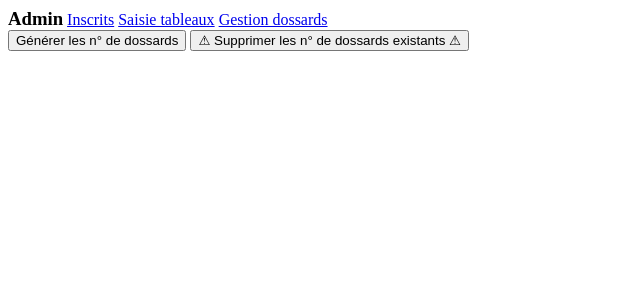
After one commit to canal-elite-one/tournament-registration, a Flask app: template flaskr/front/templates/admin_bib_management.html in a window 1280 px wide. The commit adds this page. Shown: the top 300 px of the page, without its empty margins (0-640 px from the left). Run offline with Flask 3, Linux system fonts and the light colour scheme; the template is opened without the code that fills it, so the values that code supplies are empty; parts of the project's set-up code (start-up, migrations or seed data) failed here and were passed over.

Commit message:
feat: Added admin page to set/reset bibs

```diff
--- a/flaskr/api.py
+++ b/flaskr/api.py
@@ -40,6 +40,7 @@ def api_admin_set_categories():
     try:
         session.execute(delete(Category))
     except DBAPIError:
+        session.rollback()
         return (
             jsonify(
                 error="Tried to reset categories while "
@@ -269,7 +270,7 @@ def api_admin_mark_present(licence_no):
 
 @api_bp.route("/bibs", methods=["POST"])
 def api_admin_assign_all_bibs():
-    if session.scalars(select(distinct(Player.bib_no))).all() != [None]:
+    if session.scalars(select(distinct(Player.bib_no))).all() not in [[None], []]:
         return (
             jsonify(
                 error="Some bib numbers are already assigned. Either "
@@ -341,7 +342,7 @@ def api_admin_reset_bibs():
         )
     session.execute(update(Player).values(bib_no=None))
     session.commit()
-    return Response(status=HTTPStatus.NO_CONTENT)
+    return jsonify(success="success"), HTTPStatus.NO_CONTENT
 
 
 @api_bp.route("/by_category", methods=["GET"])
--- /dev/null
+++ b/flaskr/front/templates/admin_bib_management.html
@@ -0,0 +1,10 @@
+{% extends 'base_admin.html' %}
+
+{% block title %}Dossards{% endblock %}
+
+{% block content %}
+<button id="set_all_bibs_button" onclick="setAllBibs()">Générer les n° de dossards</button>
+<button id="reset_all_bibs_button" onclick="resetAllBibs()">&#x26A0; Supprimer les n° de dossards existants &#x26A0;</button>
+<script src="{{ url_for('static', filename='admin_bib_management.js') }}">
+</script>
+{% endblock %}
--- a/flaskr/front/templates/admin_set_categories.html
+++ b/flaskr/front/templates/admin_set_categories.html
@@ -30,7 +30,7 @@
     </form>
     <button onclick="removeFormRow()">-</button>
     <button onclick="addFormRow()" formnovalidate="true">+</button>
-    <button onclick="submitForm()">Enregistrer les catégories</button>
+    <button id="submit_categories_button" onclick="submitForm()">Enregistrer les catégories</button>
 </div>
 <script src="{{ url_for('static', filename='admin_set_categories.js') }}">
 </script>
--- a/flaskr/front/templates/base_admin.html
+++ b/flaskr/front/templates/base_admin.html
@@ -14,7 +14,8 @@
             </li>
             <li class="navbar-element">
                 <a href="{{ url_for('admin.show_all_players') }}">Inscrits</a>
-                <a href="{{ url_for('admin.set_categories') }}">Saisir tableaux</a>
+                <a href="{{ url_for('admin.set_categories') }}">Saisie tableaux</a>
+                <a href="{{ url_for('admin.bib_page') }}">Gestion dossards</a>
             </li>
         </ul>
     </nav>
--- /dev/null
+++ b/flaskr/static/admin_bib_management.js
@@ -0,0 +1,36 @@
+function setAllBibs() {
+    fetch('/api/bibs', {
+        method: 'POST',
+    }).then((response) => response.json())
+    .then((data) => {
+        if ('error' in data) {
+            console.error('Could not set bibs: ' + data.error);
+        } else {
+            console.log(data);
+            window.location.href = "/admin/inscrits";
+        }
+    });
+}
+
+function resetAllBibs() {
+    let confirmationMessage = window.prompt('Etes vous sûr de vouloir supprimer les n° de dossards existants ? Avez-vous appelé Céline avant de cliquer sur ce bouton ? Si oui, ou si vous êtes Céline, tapez "Je suis sur! J\'ai appelé Céline!" et validez.')
+    if (confirmationMessage == "Je suis sur! J'ai appelé Céline!") {
+        fetch('/api/bibs', {
+            method: 'DELETE',
+            headers: {
+              'Content-Type': 'application/json',
+            },
+            body: JSON.stringify({'confirmation': confirmationMessage}),
+        }).then((response) => [response.json(), response.status])
+        .then((data) => {
+            if (data[1] != 204) {
+                console.error('Could not reset bibs: ' + data[0].error);
+            } else {
+                console.log('Successfully reset bibs');
+                window.location.href = '/admin/inscrits';
+            }
+        })
+    } else {
+        window.alert('Vous n\'êtes pas sûr et/ou vous n\'avez pas appelé Céline.');
+    }
+}
--- a/flaskr/static/styles.css
+++ b/flaskr/static/styles.css
@@ -45,10 +45,10 @@ thead {
   font-size: large;
 }
 
-#player_info_table {
+#player_info_table, #categories_table {
   margin: auto;
 }
 
-#categories_table {
+#reset_all_bibs_button, #set_all_bibs_button {
   margin: auto;
 }
```
Also changed, not shown: flaskr/front/routes/admin.py (+12 -4 lines), flaskr/static/admin_set_categories.js (+5 -4 lines).
